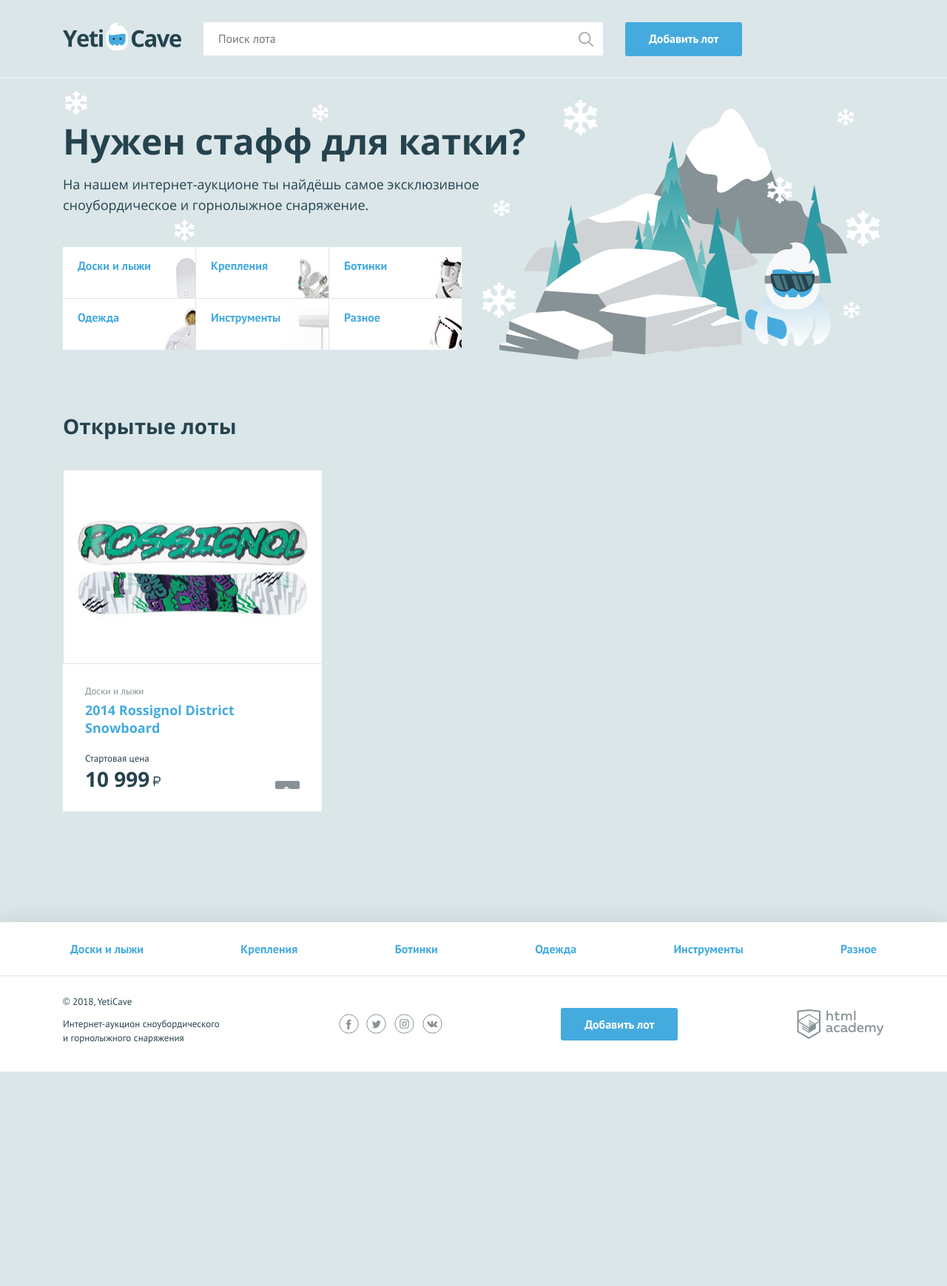
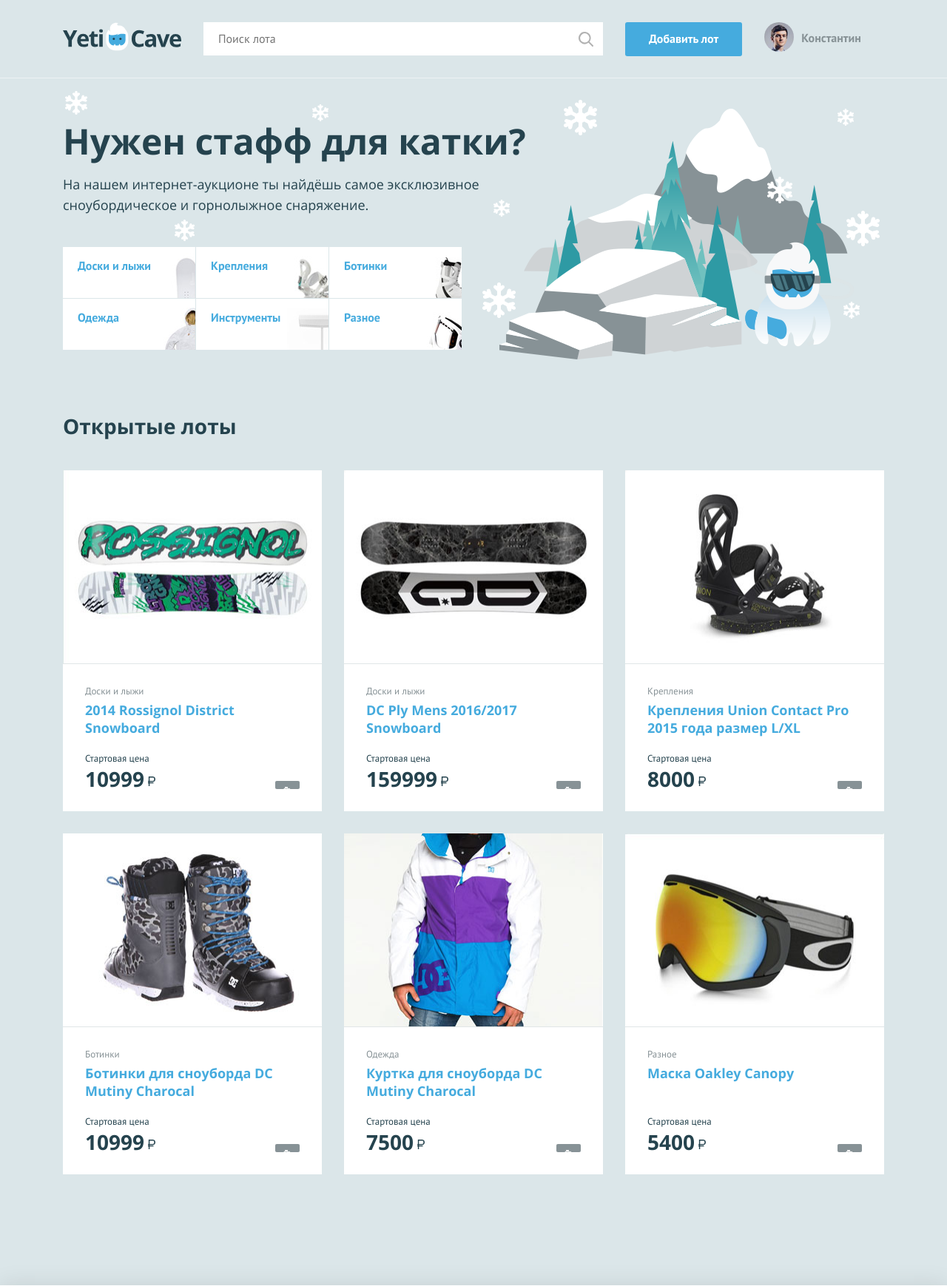
Before and after one commit to Elelion/701371-yeticave, a PHP site: page / in a window 1280 px wide. Shown: the top 1739 px of the page at 74% size. Before the commit the page ends 1449 px from the top, so only its background shows below. Run offline with PHP 8.4, Linux system fonts and the light colour scheme.

Commit message:
Quest-2: выполнил задание

```diff
--- a/css/style.css
+++ b/css/style.css
@@ -213,8 +213,6 @@
   color: #727b7f;
 }
 
-/**/
-
 .user-menu {
   display: -webkit-flex;
   display: -ms-flexbox;
@@ -242,6 +240,9 @@
 .user-menu__logged p {
   font-weight: 700;
   margin: 0;
+
+  /*выравниваем по вертикали имя пользователя*/
+  padding-top: 10px;
 }
 
 .user-menu__logged a {
--- a/index.php
+++ b/index.php
@@ -1,9 +1,61 @@
 <?php
-$is_auth = (bool) rand(0, 1);
+//QUEST_1:
 
-$user_name = 'Константин';
-$user_avatar = 'img/user.jpg';
+    //$is_auth - Переменная определяющая зарегистрировался ли(true) пользователь или нет(false)
+    //Присваиваем рандомное значение 1 или 0
+    $is_auth = (bool) rand(0, 1);
+
+    $user_name = 'Константин';
+
+    //Присваиваем картинку переменной
+    $user_avatar = "img/user.jpg";
+
+//QUEST_2.1: Добавьте в код файла index.php простой массив категорий со следующими значениями:
+    //простой массив категорий
+    $set_product = ["Доски и лыжи", "Крепления", "Ботинки", "Одежда", "Инструменты", "Разное"];
+
+//QUEST_2.2: Добавьте двумерный массив, каждый элемент которого будет ассоциативным массивом с данными одного объявления.
+    //ассоциативный массив. Где FullProduct = далее как FP
+    $full_product = [
+        [
+        'FP_name' => '2014 Rossignol District Snowboard',
+        'FP_category' => 'Доски и лыжи',
+        'FP_price' => '10999',
+        'FP_url' => 'img/lot-1.jpg'
+        ],
+        [
+        'FP_name' => 'DC Ply Mens 2016/2017 Snowboard',
+        'FP_category' => 'Доски и лыжи',
+        'FP_price' => '159999',
+        'FP_url' => 'img/lot-2.jpg'
+        ],
+        [
+        'FP_name' => 'Крепления Union Contact Pro 2015 года размер L/XL',
+        'FP_category' => 'Крепления',
+        'FP_price' => '8000',
+        'FP_url' => 'img/lot-3.jpg'
+        ],
+        [
+        'FP_name' => 'Ботинки для сноуборда DC Mutiny Charocal',
+        'FP_category' => 'Ботинки',
+        'FP_price' => '10999',
+        'FP_url' => 'img/lot-4.jpg'
+        ],
+        [
+        'FP_name' => 'Куртка для сноуборда DC Mutiny Charocal',
+        'FP_category' => 'Одежда',
+        'FP_price' => '7500',
+        'FP_url' => 'img/lot-5.jpg'
+        ],
+        [
+        'FP_name' => 'Маска Oakley Canopy',
+        'FP_category' => 'Разное',
+        'FP_price' => '5400',
+        'FP_url' => 'img/lot-6.jpg'
+        ],
+    ];
 ?>
+
 <!DOCTYPE html>
 <html lang="ru">
 <head>
@@ -28,7 +80,31 @@
 
         <nav class="user-menu">
 
-        <!-- здесь должен быть PHP код для показа аватара пользователя -->
+        <!-- QUEST-1: Условие должно проверять истинность значения переменной $is_auth (сравнивать с истиной) -->
+        <?php
+        if ($is_auth == true) {
+            ?>
+                <div class="user-menu__image">
+                    <img src="<?php echo $user_avatar ?>" width="40" height="40" alt="Пользователь">
+                </div>
+                <div class="user-menu__logged">
+                    <p><?php echo $user_name ?></p>
+                </div>
+            <?php
+        	} else {
+            ?>
+                <ul class="user-menu__list">
+                    <li class="user-menu__item">
+                    <a href="#">Регистрация</a>
+                </li>
+
+                <li class="user-menu__item">
+                    <a href="#">Вход</a>
+                </li>
+                </ul>
+            <?php
+        	}
+        ?>
 
         </nav>
     </div>
@@ -64,17 +140,22 @@
             <h2>Открытые лоты</h2>
         </div>
         <ul class="lots__list">
+
+<!-- QUEST_2.4: Объявления выводятся как элементы списка ul.lots__list. Используя цикл для прохода по массиву с лотами,
+								заполните этот список объявлениями. Каждый элемент списка (объявление) должно подставлять информацию в теги
+								из соответствующего ключа массива. -->
+        	<?php foreach($full_product as $FP) { ?>
             <li class="lots__item lot">
                 <div class="lot__image">
-                    <img src="img/lot-1.jpg" width="350" height="260" alt="Сноуборд">
+                    <img src="<?= $FP['FP_url']; ?>" width="350" height="260" alt="Сноуборд">
                 </div>
                 <div class="lot__info">
-                    <span class="lot__category">Доски и лыжи</span>
-                    <h3 class="lot__title"><a class="text-link" href="lot.html">2014 Rossignol District Snowboard</a></h3>
+                    <span class="lot__category"><?= $FP['FP_category']; ?></span>
+                    <h3 class="lot__title"><a class="text-link" href="lot.html"><?= $FP['FP_name']; ?></a></h3>
                     <div class="lot__state">
                         <div class="lot__rate">
                             <span class="lot__amount">Стартовая цена</span>
-                            <span class="lot__cost">10 999<b class="rub">р</b></span>
+                            <span class="lot__cost"><?= $FP['FP_price']; ?><b class="rub">р</b></span>
                         </div>
                         <div class="lot__timer timer">
 
@@ -82,6 +163,7 @@
                     </div>
                 </div>
             </li>
+          <?php } ?>
         </ul>
     </section>
 </main>
@@ -89,7 +171,15 @@
 <footer class="main-footer">
     <nav class="nav">
         <ul class="nav__list container">
+
+<!-- QUEST_2.3: Найдите в HTML-коде список ul.nav__list. Используйте цикл, чтобы заменить содержимое списка данными из массива категорий./li> -->
+        	<?php foreach($set_product as $SP) { ?>
             <li class="nav__item">
+                <a href="all-lots.html"><?php print($SP); ?></a>
+            </li>
+          <?php } ?>
+<!--
+						<li class="nav__item">
                 <a href="all-lots.html">Доски и лыжи</a>
             </li>
             <li class="nav__item">
@@ -107,6 +197,7 @@
             <li class="nav__item">
                 <a href="all-lots.html">Разное</a>
             </li>
+-->
         </ul>
     </nav>
     <div class="main-footer__bottom container">
```
Also changed, not shown: css/normalize.min.css (+32 -1 lines).
